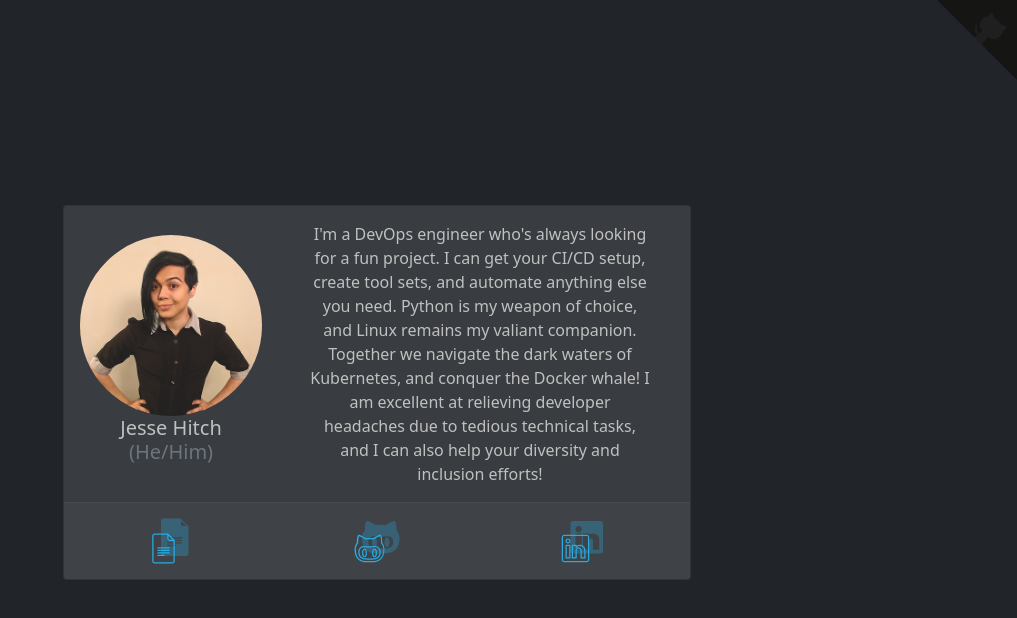
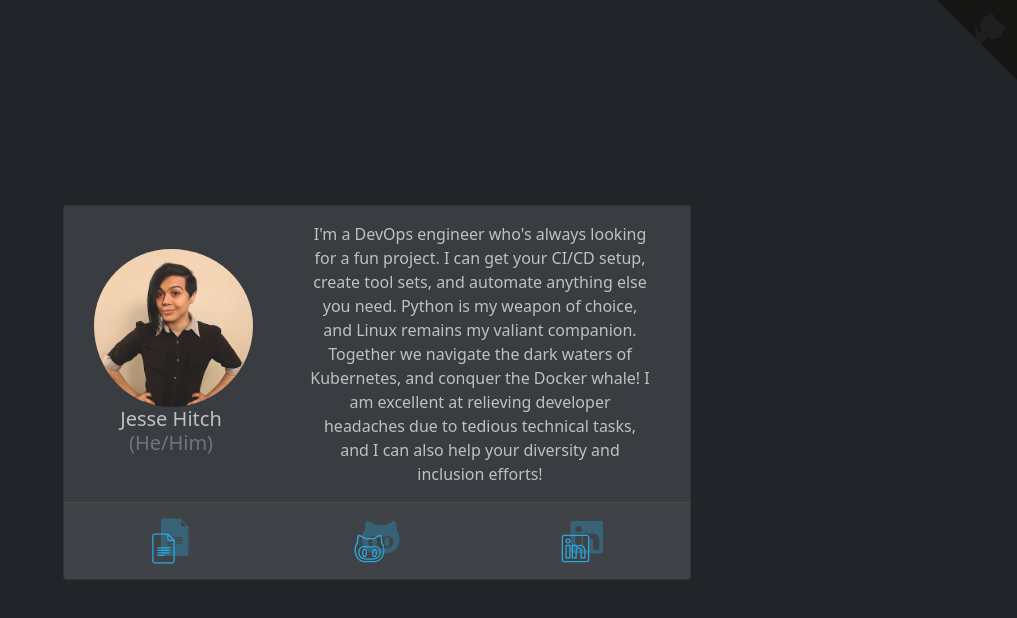
Before and after one commit to jessebot/resume-as-a-service, a React (Create React App) app: page / in a window 1280 px wide. Shown: the top 618 px of the page, without its empty margins (263-1280 px from the left). Built offline with nearby package versions, Linux system fonts and the light colour scheme.

Commit message:
trying to fix incredibly lorg img

```diff
--- a/src/App.css
+++ b/src/App.css
@@ -21,9 +21,10 @@
   border-top: 1px solid rgba(130, 130, 130, 0.13);
 }
 
-.card-img {
+.img-fluid {
   padding-top: 5px;
   padding-left: 5px;
+  max-width: 90%;
 }
 
 body {
```
